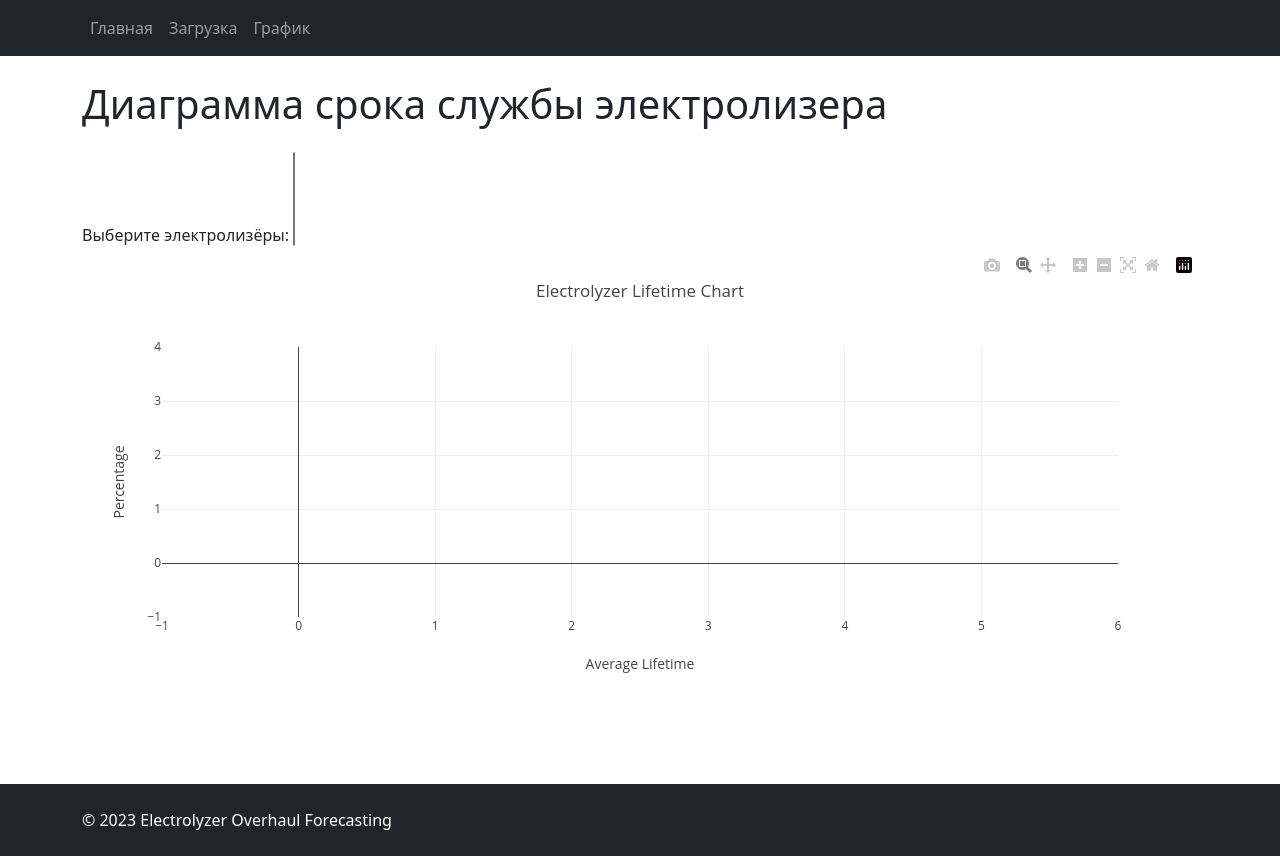
After one commit to Nick-star/Veibull, a Django app: page /chart/ in a window 1280 px wide. The commit adds this page. Run offline with Django 4.2, Linux system fonts and the light colour scheme; data that the repository does not hold is empty; some libraries are stand-ins or nearby versions.

Commit message:
График не выдаёт полные значения

```diff
--- a/electrolyzer/urls.py
+++ b/electrolyzer/urls.py
@@ -5,4 +5,6 @@ urlpatterns = [
     # Add your other URL patterns here...
     path('upload/', views.upload_file, name='upload_file'),
     path('', views.index, name='index'),
+    path('chart/', views.chart, name='chart'),
+    path('get_electrolyzer_data/', views.get_electrolyzer_data, name='get_electrolyzer_data'),
 ]
--- a/electrolyzer/views.py
+++ b/electrolyzer/views.py
@@ -1,11 +1,13 @@
 import pandas as pd
-from django.shortcuts import render
+from django.shortcuts import render, redirect
 from django.http import JsonResponse
 from .forms import UploadFileForm
 from .models import Electrolyzer
+from django.core import serializers
 
 
 def upload_file(request):
+    message = None
     if request.method == 'POST':
         form = UploadFileForm(request.POST, request.FILES)
         try:
@@ -18,7 +20,7 @@ def upload_file(request):
                 elif file_extension in ['xls', 'xlsx']:
                     data = pd.read_excel(file)
                 else:
-                    return JsonResponse({'error': 'Invalid file format'})
+                    message = f"Недоступимый формат файла"
 
                 # Extract data and save Electrolyzer instances
                 for index, row in data.iterrows():
@@ -31,15 +33,25 @@ def upload_file(request):
                     )
                     electrolyzer.save()
 
-                return JsonResponse({'message': 'Data imported successfully'})
+                return redirect('chart')
         except Exception as e:
-            return JsonResponse({'error': f"An error occurred while processing the file: {str(e)}"})
+            message = f"Ошибка во время обработки файла: {str(e)}"
 
     else:
         form = UploadFileForm()
 
-    return render(request, 'upload_file.html', {'form': form})
+    return render(request, 'upload_file.html', {'form': form, 'message': message})
 
 
 def index(request):
     return render(request, 'index.html')
+
+
+def chart(request):
+    return render(request, 'chart.html')
+
+
+def get_electrolyzer_data(request):
+    electrolyzers = Electrolyzer.objects.all()
+    data = serializers.serialize('json', electrolyzers)
+    return JsonResponse(data, safe=False)
--- a/templates/base.html
+++ b/templates/base.html
@@ -27,9 +27,9 @@
                 <li class="nav-item">
                     <a class="nav-link" href="{% url 'upload_file' %}">Загрузка</a>
                 </li>
-{#                <li class="nav-item">#}
-{#                    <a class="nav-link" href="{% url 'forecasting' %}">Forecasting</a>#}
-{#                </li>#}
+                <li class="nav-item">
+                    <a class="nav-link" href="{% url 'chart' %}">График</a>
+                </li>
 {#                <li class="nav-item">#}
 {#                    <a class="nav-link" href="{% url 'results' %}">Results</a>#}
 {#                </li>#}
--- /dev/null
+++ b/templates/chart.html
@@ -0,0 +1,64 @@
+{% extends 'base.html' %}
+
+{% block content %}
+  <div class="container">
+    <h1 class="mt-4 mb-4">Диаграмма срока службы электролизера</h1>
+    <label for="electrolyzer-select">Выберите электролизёры:</label>
+    <select id="electrolyzer-select" multiple>
+      <!-- The electrolyzer options will be populated via JavaScript -->
+    </select>
+    <div id="chart"></div>
+  </div>
+  <script src="https://code.jquery.com/jquery-3.6.0.min.js"></script>
+  <script src="https://cdn.plot.ly/plotly-latest.min.js"></script>
+  <script>
+    $(document).ready(function() {
+      let electrolyzers;
+
+      // Fetch data from the server
+      $.getJSON("{% url 'get_electrolyzer_data' %}", function(data) {
+        electrolyzers = JSON.parse(data);
+        for (let i = 0; i < electrolyzers.length; i++) {
+          let opt = $('<option></option>').attr('value', electrolyzers[i].fields.electrolyzer_number).text(electrolyzers[i].fields.electrolyzer_number);
+          $('#electrolyzer-select').append(opt);
+        }
+        updateChart();
+      });
+
+      // Helper function to update the chart
+      function updateChart() {
+        let selected_electrolyzers = $('#electrolyzer-select').val() || [];
+
+        let x_values = [];
+        let y_values = [];
+
+        for (let i = 0; i < electrolyzers.length; i++) {
+          if (selected_electrolyzers.includes(String(electrolyzers[i].fields.electrolyzer_number))) {
+            x_values.push(electrolyzers[i].fields.average_lifetime);
+            y_values.push((i + 1) / electrolyzers.length * 100);
+          }
+        }
+
+        let trace = {
+          x: x_values,
+          y: y_values,
+          mode: 'markers',
+          type: 'scatter'
+        };
+
+        let layout = {
+          xaxis: { title: 'Average Lifetime' },
+          yaxis: { title: 'Percentage' },
+          title: 'Electrolyzer Lifetime Chart'
+        };
+
+        let data = [trace];
+
+        Plotly.newPlot('chart', data, layout);
+      }
+
+      // Update the chart when the dropdown selection changes
+      $('#electrolyzer-select').on('change', updateChart);
+    });
+  </script>
+{% endblock %}
--- a/templates/upload_file.html
+++ b/templates/upload_file.html
@@ -17,6 +17,9 @@
         </div>
         <button type="submit" class="btn btn-primary">Загрузить</button>
       </form>
+        {% if message %}
+        <div class="mt-3 alert alert-danger">{{ message }}</div>
+      {% endif %}
     </div>
   </div>
 </div>
```
